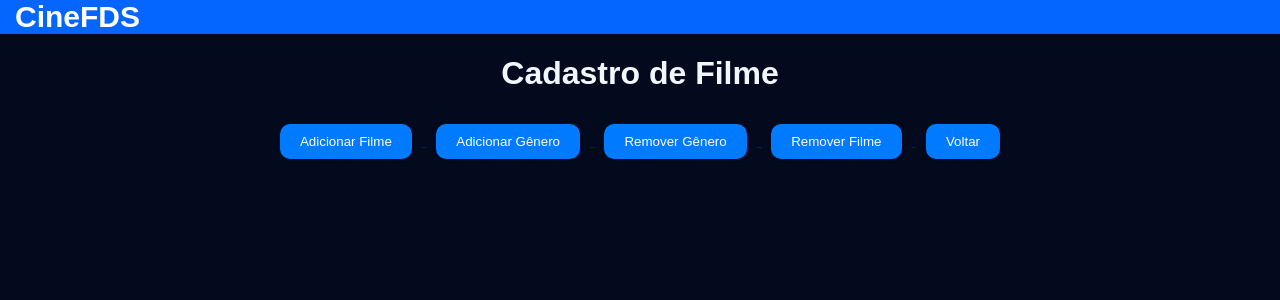
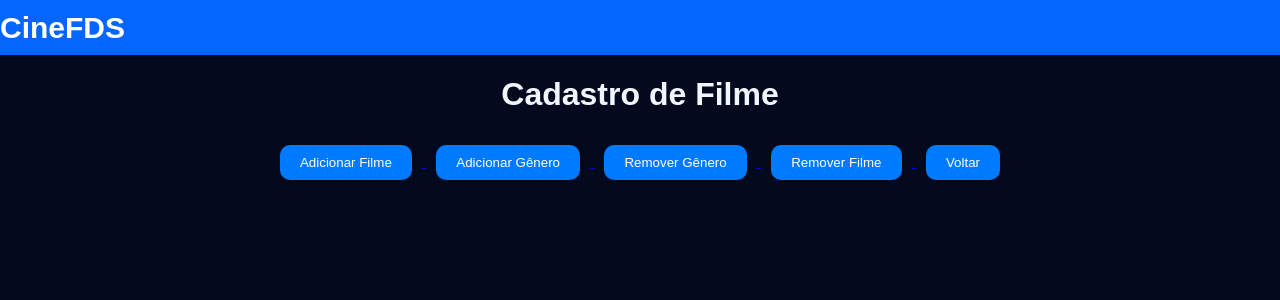
Before and after one commit to julsales/cinema-fds, a Django app: page /pagina_adm/ in a window 1280 px wide. Shown: the top 300 px of the page. Run offline with Django 5.2, Linux system fonts and the light colour scheme.

Commit message:
CENTRALIZANDO AS DIVS

```diff
--- a/CineFds/home/templates/pagina_adm.html
+++ b/CineFds/home/templates/pagina_adm.html
@@ -42,11 +42,14 @@
 </head>
 <body style="background-color: rgb(4, 10, 29); margin: 0;">
 
-  <nav class="navbar navbar-dark justify-content-start" style="background-color:rgb(5, 101, 255); padding: 0;">
-    <a href="{% url 'home' %}" class="navbar-brand" style="padding-left: 15px;">
-      <strong style="font-size: 30px; color: rgb(255, 255, 255);"> CineFDS </strong>
-    </a>
+  <nav class="navbar navbar-dark" style="background-color:rgb(5, 101, 255); margin-top: 0; height: 55px;">
+    <div class="container-fluid d-flex justify-content-center align-items-center">
+      <a href="{% url 'home' %}" class="navbar-brand">
+        <strong style="font-size: 30px; color: rgb(255, 255, 255); line-height: 55px;"> CineFDS </strong>
+      </a>
+    </div>
   </nav>
+</body>
 
   <div class="container-fluid mt-4 d-flex justify-content-center">
     <div class="col-md-6">
```
Also changed, not shown: CineFds/home/templates/cadastro_filme.html (+13 -2 lines), CineFds/db.sqlite3.
